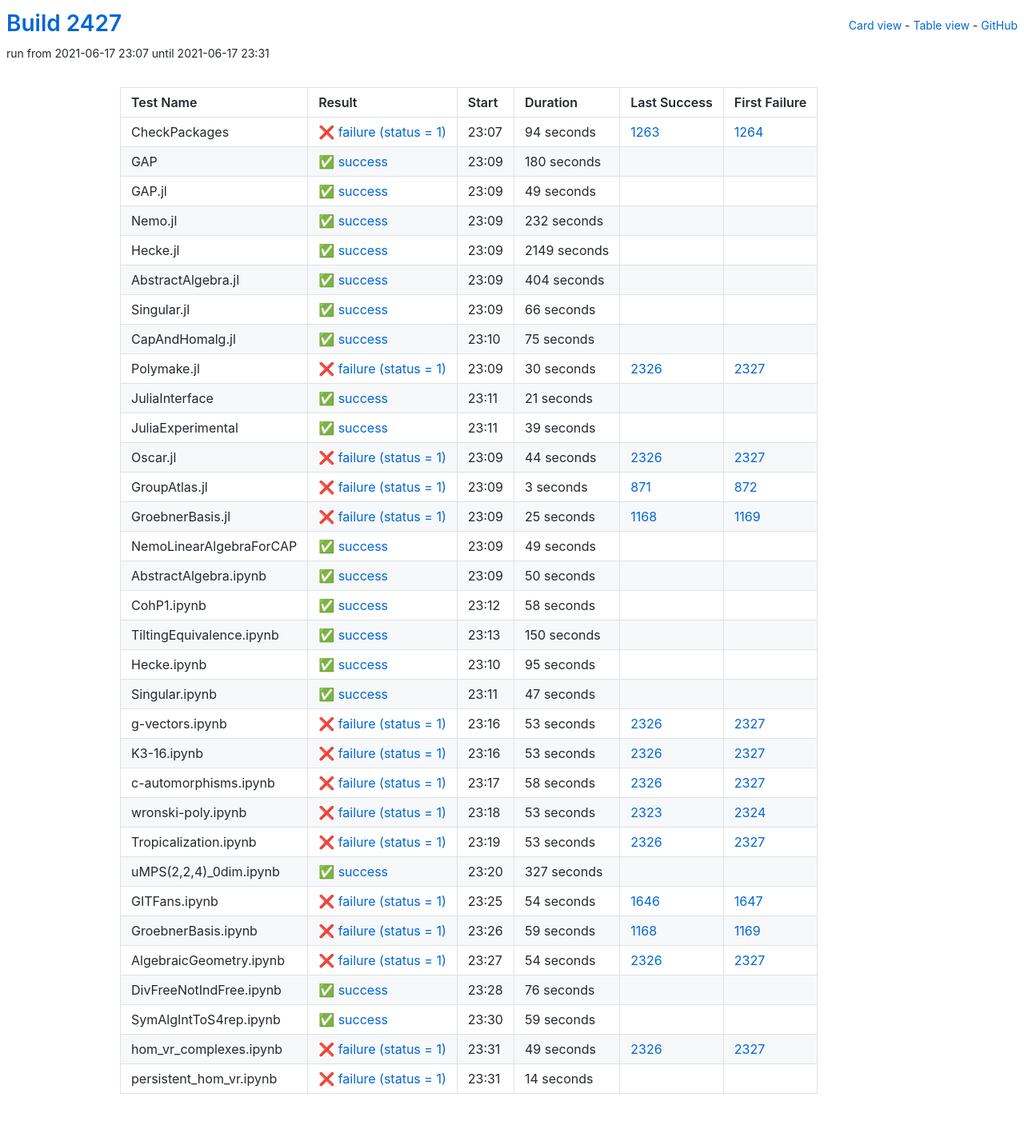
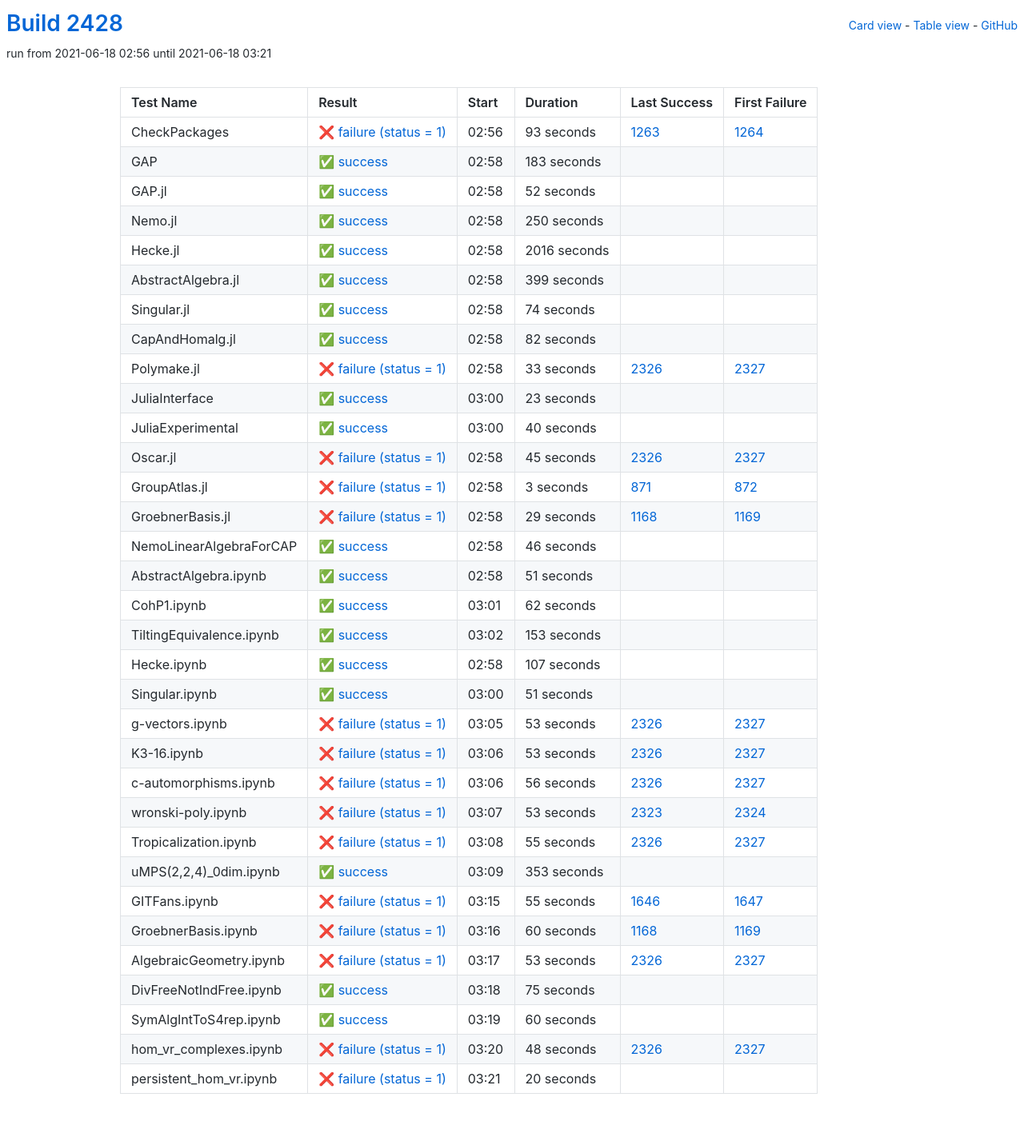
Before and after one commit to oscar-system/oscar-ci-status-stable, a Jekyll site: the page built from table.html, in a window 1280 px wide. Shown: the whole page at 80% size. Built offline with Jekyll 4.4.1, drawn with Linux system fonts in a browser that asks for light colours.

Commit message:
Build #2428

```diff
--- a/_data/ci.yml
+++ b/_data/ci.yml
@@ -1,6 +1,6 @@
 ---
-build: 2427
-build_url: https://oscarci.mathematik.uni-kl.de/job/oscar-stable/2427/
+build: 2428
+build_url: https://oscarci.mathematik.uni-kl.de/job/oscar-stable/2428/
 job: oscar-stable
 organization: oscar-system
 repo: oscar-ci-status-stable
@@ -8,152 +8,152 @@ repourl: https://github.com/oscar-system/oscar-ci-status-stable
 tests:
 - name: CheckPackages
   id: checkpackages
-  log: https://oscarci.mathematik.uni-kl.de/job/oscar-stable/2427/artifact/logs/build-2427/CheckPackages.log
-  start: 2021-06-17 23:07
+  log: https://oscarci.mathematik.uni-kl.de/job/oscar-stable/2428/artifact/logs/build-2428/CheckPackages.log
+  start: 2021-06-18 02:56
   success: false
   exitcode: 1
   status: failure
-  duration: 94
+  duration: 93
   last_success: 1263
   last_success_url: https://oscarci.mathematik.uni-kl.de/job/oscar-stable/1263/
   first_failure: 1264
   first_failure_url: https://oscarci.mathematik.uni-kl.de/job/oscar-stable/1264/
 - name: GAP
   id: gap
-  log: https://oscarci.mathematik.uni-kl.de/job/oscar-stable/2427/artifact/logs/build-2427/GAP.log
-  start: 2021-06-17 23:09
+  log: https://oscarci.mathematik.uni-kl.de/job/oscar-stable/2428/artifact/logs/build-2428/GAP.log
+  start: 2021-06-18 02:58
   success: true
   exitcode: 0
   status: success
-  duration: 180
+  duration: 183
   last_success: false
   last_success_url:
   first_failure: false
   first_failure_url:
 - name: GAP.jl
   id: gap-jl
-  log: https://oscarci.mathematik.uni-kl.de/job/oscar-stable/2427/artifact/logs/build-2427/GAP.jl.log
-  start: 2021-06-17 23:09
+  log: https://oscarci.mathematik.uni-kl.de/job/oscar-stable/2428/artifact/logs/build-2428/GAP.jl.log
+  start: 2021-06-18 02:58
   success: true
   exitcode: 0
   status: success
-  duration: 49
+  duration: 52
   last_success: false
   last_success_url:
   first_failure: false
   first_failure_url:
 - name: Nemo.jl
   id: nemo-jl
-  log: https://oscarci.mathematik.uni-kl.de/job/oscar-stable/2427/artifact/logs/build-2427/Nemo.jl.log
-  start: 2021-06-17 23:09
+  log: https://oscarci.mathematik.uni-kl.de/job/oscar-stable/2428/artifact/logs/build-2428/Nemo.jl.log
+  start: 2021-06-18 02:58
   success: true
   exitcode: 0
   status: success
-  duration: 232
+  duration: 250
   last_success: false
   last_success_url:
   first_failure: false
   first_failure_url:
 - name: Hecke.jl
   id: hecke-jl
-  log: https://oscarci.mathematik.uni-kl.de/job/oscar-stable/2427/artifact/logs/build-2427/Hecke.jl.log
-  start: 2021-06-17 23:09
+  log: https://oscarci.mathematik.uni-kl.de/job/oscar-stable/2428/artifact/logs/build-2428/Hecke.jl.log
+  start: 2021-06-18 02:58
   success: true
   exitcode: 0
   status: success
-  duration: 2149
+  duration: 2016
   last_success: false
   last_success_url:
   first_failure: false
   first_failure_url:
 - name: AbstractAlgebra.jl
   id: abstractalgebra-jl
-  log: https://oscarci.mathematik.uni-kl.de/job/oscar-stable/2427/artifact/logs/build-2427/AbstractAlgebra.jl.log
-  start: 2021-06-17 23:09
+  log: https://oscarci.mathematik.uni-kl.de/job/oscar-stable/2428/artifact/logs/build-2428/AbstractAlgebra.jl.log
+  start: 2021-06-18 02:58
   success: true
   exitcode: 0
   status: success
-  duration: 404
+  duration: 399
   last_success: false
   last_success_url:
   first_failure: false
   first_failure_url:
 - name: Singular.jl
   id: singular-jl
-  log: https://oscarci.mathematik.uni-kl.de/job/oscar-stable/2427/artifact/logs/build-2427/Singular.jl.log
-  start: 2021-06-17 23:09
+  log: https://oscarci.mathematik.uni-kl.de/job/oscar-stable/2428/artifact/logs/build-2428/Singular.jl.log
+  start: 2021-06-18 02:58
   success: true
   exitcode: 0
   status: success
-  duration: 66
+  duration: 74
   last_success: false
   last_success_url:
   first_failure: false
   first_failure_url:
 - name: CapAndHomalg.jl
   id: capandhomalg-jl
-  log: https://oscarci.mathematik.uni-kl.de/job/oscar-stable/2427/artifact/logs/build-2427/CapAndHomalg.jl.log
-  start: 2021-06-17 23:10
+  log: https://oscarci.mathematik.uni-kl.de/job/oscar-stable/2428/artifact/logs/build-2428/CapAndHomalg.jl.log
+  start: 2021-06-18 02:58
   success: true
   exitcode: 0
   status: success
-  duration: 75
+  duration: 82
   last_success: false
   last_success_url:
   first_failure: false
   first_failure_url:
 - name: Polymake.jl
   id: polymake-jl
-  log: https://oscarci.mathematik.uni-kl.de/job/oscar-stable/2427/artifact/logs/build-2427/Polymake.jl.log
-  start: 2021-06-17 23:09
+  log: https://oscarci.mathematik.uni-kl.de/job/oscar-stable/2428/artifact/logs/build-2428/Polymake.jl.log
+  start: 2021-06-18 02:58
   success: false
   exitcode: 1
   status: failure
-  duration: 30
+  duration: 33
   last_success: 2326
   last_success_url: https://oscarci.mathematik.uni-kl.de/job/oscar-stable/2326/
   first_failure: 2327
   first_failure_url: https://oscarci.mathematik.uni-kl.de/job/oscar-stable/2327/
 - name: JuliaInterface
   id: juliainterface
-  log: https://oscarci.mathematik.uni-kl.de/job/oscar-stable/2427/artifact/logs/build-2427/JuliaInterface.log
-  start: 2021-06-17 23:11
+  log: https://oscarci.mathematik.uni-kl.de/job/oscar-stable/2428/artifact/logs/build-2428/JuliaInterface.log
+  start: 2021-06-18 03:00
   success: true
   exitcode: 0
   status: success
-  duration: 21
+  duration: 23
   last_success: false
   last_success_url:
   first_failure: false
   first_failure_url:
 - name: JuliaExperimental
   id: juliaexperimental
-  log: https://oscarci.mathematik.uni-kl.de/job/oscar-stable/2427/artifact/logs/build-2427/JuliaExperimental.log
-  start: 2021-06-17 23:11
+  log: https://oscarci.mathematik.uni-kl.de/job/oscar-stable/2428/artifact/logs/build-2428/JuliaExperimental.log
+  start: 2021-06-18 03:00
   success: true
   exitcode: 0
   status: success
-  duration: 39
+  duration: 40
   last_success: false
   last_success_url:
   first_failure: false
   first_failure_url:
 - name: Oscar.jl
   id: oscar-jl
-  log: https://oscarci.mathematik.uni-kl.de/job/oscar-stable/2427/artifact/logs/build-2427/Oscar.jl.log
-  start: 2021-06-17 23:09
+  log: https://oscarci.mathematik.uni-kl.de/job/oscar-stable/2428/artifact/logs/build-2428/Oscar.jl.log
+  start: 2021-06-18 02:58
   success: false
   exitcode: 1
   status: failure
-  duration: 44
+  duration: 45
   last_success: 2326
   last_success_url: https://oscarci.mathematik.uni-kl.de/job/oscar-stable/2326/
   first_failure: 2327
   first_failure_url: https://oscarci.mathematik.uni-kl.de/job/oscar-stable/2327/
 - name: GroupAtlas.jl
   id: groupatlas-jl
-  log: https://oscarci.mathematik.uni-kl.de/job/oscar-stable/2427/artifact/logs/build-2427/GroupAtlas.jl.log
-  start: 2021-06-17 23:09
+  log: https://oscarci.mathematik.uni-kl.de/job/oscar-stable/2428/artifact/logs/build-2428/GroupAtlas.jl.log
+  start: 2021-06-18 02:58
   success: false
   exitcode: 1
   status: failure
@@ -164,92 +164,92 @@ tests:
   first_failure_url: https://oscarci.mathematik.uni-kl.de/job/oscar-stable/872/
 - name: GroebnerBasis.jl
   id: groebnerbasis-jl
-  log: https://oscarci.mathematik.uni-kl.de/job/oscar-stable/2427/artifact/logs/build-2427/GroebnerBasis.jl.log
-  start: 2021-06-17 23:09
+  log: https://oscarci.mathematik.uni-kl.de/job/oscar-stable/2428/artifact/logs/build-2428/GroebnerBasis.jl.log
+  start: 2021-06-18 02:58
   success: false
   exitcode: 1
   status: failure
-  duration: 25
+  duration: 29
   last_success: 1168
   last_success_url: https://oscarci.mathematik.uni-kl.de/job/oscar-stable/1168/
   first_failure: 1169
   first_failure_url: https://oscarci.mathematik.uni-kl.de/job/oscar-stable/1169/
 - name: NemoLinearAlgebraForCAP
   id: nemolinearalgebraforcap
-  log: https://oscarci.mathematik.uni-kl.de/job/oscar-stable/2427/artifact/logs/build-2427/NemoLinearAlgebraForCAP.log
-  start: 2021-06-17 23:09
+  log: https://oscarci.mathematik.uni-kl.de/job/oscar-stable/2428/artifact/logs/build-2428/NemoLinearAlgebraForCAP.log
+  start: 2021-06-18 02:58
   success: true
   exitcode: 0
   status: success
-  duration: 49
+  duration: 46
   last_success: false
   last_success_url:
   first_failure: false
   first_failure_url:
 - name: AbstractAlgebra.ipynb
   id: abstractalgebra-ipynb
-  log: https://oscarci.mathematik.uni-kl.de/job/oscar-stable/2427/artifact/logs/build-2427/AbstractAlgebra.ipynb.log
-  start: 2021-06-17 23:09
+  log: https://oscarci.mathematik.uni-kl.de/job/oscar-stable/2428/artifact/logs/build-2428/AbstractAlgebra.ipynb.log
+  start: 2021-06-18 02:58
   success: true
   exitcode: 0
   status: success
-  duration: 50
+  duration: 51
   last_success: false
   last_success_url:
   first_failure: false
   first_failure_url:
 - name: CohP1.ipynb
   id: cohp1-ipynb
-  log: https://oscarci.mathematik.uni-kl.de/job/oscar-stable/2427/artifact/logs/build-2427/CohP1.ipynb.log
-  start: 2021-06-17 23:12
+  log: https://oscarci.mathematik.uni-kl.de/job/oscar-stable/2428/artifact/logs/build-2428/CohP1.ipynb.log
+  start: 2021-06-18 03:01
   success: true
   exitcode: 0
   status: success
-  duration: 58
+  duration: 62
   last_success: false
   last_success_url:
   first_failure: false
   first_failure_url:
 - name: TiltingEquivalence.ipynb
   id: tiltingequivalence-ipynb
-  log: https://oscarci.mathematik.uni-kl.de/job/oscar-stable/2427/artifact/logs/build-2427/TiltingEquivalence.ipynb.log
-  start: 2021-06-17 23:13
+  log: https://oscarci.mathematik.uni-kl.de/job/oscar-stable/2428/artifact/logs/build-2428/TiltingEquivalence.ipynb.log
+  start: 2021-06-18 03:02
   success: true
   exitcode: 0
   status: success
-  duration: 150
+  duration: 153
   last_success: false
   last_success_url:
   first_failure: false
   first_failure_url:
 - name: Hecke.ipynb
   id: hecke-ipynb
-  log: https://oscarci.mathematik.uni-kl.de/job/oscar-stable/2427/artifact/logs/build-2427/Hecke.ipynb.log
-  start: 2021-06-17 23:10
+  log: https://oscarci.mathematik.uni-kl.de/job/oscar-stable/2428/artifact/logs/build-2428/Hecke.ipynb.log
+  start: 2021-06-18 02:58
   success: true
   exitcode: 0
   status: success
-  duration: 95
+  duration: 107
   last_success: false
   last_success_url:
   first_failure: false
   first_failure_url:
 - name: Singular.ipynb
   id: singular-ipynb
-  log: https://oscarci.mathematik.uni-kl.de/job/oscar-stable/2427/artifact/logs/build-2427/Singular.ipynb.log
-  start: 2021-06-17 23:11
+  log: https://oscarci.mathematik.uni-kl.de/job/oscar-stable/2428/artifact/logs/build-2428/Singular.ipynb.log
+  start: 2021-06-18 03:00
   success: true
   exitcode: 0
   status: success
-  duration: 47
+  duration: 51
   last_success: false
   last_success_url:
   first_failure: false
   first_failure_url:
 - name: g-vectors.ipynb
   id: g-vectors-ipynb
-  log: https://oscarci.mathematik.uni-kl.de/job/oscar-stable/2427/artifact/logs/build-2427/g-vectors.ipynb.log
-  start: 2021-06-17 23:16
+  log: https://oscarci.mathematik.uni-kl.de/job/oscar-stable/2428/artifact/logs/build-2428/g-vectors.ipynb.log
+  start: 2021-06-18 03:05
   success: false
   exitcode: 1
   status: failure
@@ -260,8 +260,8 @@ tests:
   first_failure_url: https://oscarci.mathematik.uni-kl.de/job/oscar-stable/2327/
 - name: K3-16.ipynb
   id: k3-16-ipynb
-  log: https://oscarci.mathematik.uni-kl.de/job/oscar-stable/2427/artifact/logs/build-2427/K3-16.ipynb.log
-  start: 2021-06-17 23:16
+  log: https://oscarci.mathematik.uni-kl.de/job/oscar-stable/2428/artifact/logs/build-2428/K3-16.ipynb.log
+  start: 2021-06-18 03:06
   success: false
   exitcode: 1
   status: failure
@@ -272,20 +272,20 @@ tests:
   first_failure_url: https://oscarci.mathematik.uni-kl.de/job/oscar-stable/2327/
 - name: c-automorphisms.ipynb
   id: c-automorphisms-ipynb
-  log: https://oscarci.mathematik.uni-kl.de/job/oscar-stable/2427/artifact/logs/build-2427/c-automorphisms.ipynb.log
-  start: 2021-06-17 23:17
+  log: https://oscarci.mathematik.uni-kl.de/job/oscar-stable/2428/artifact/logs/build-2428/c-automorphisms.ipynb.log
+  start: 2021-06-18 03:06
   success: false
   exitcode: 1
   status: failure
-  duration: 58
+  duration: 56
   last_success: 2326
   last_success_url: https://oscarci.mathematik.uni-kl.de/job/oscar-stable/2326/
   first_failure: 2327
   first_failure_url: https://oscarci.mathematik.uni-kl.de/job/oscar-stable/2327/
 - name: wronski-poly.ipynb
   id: wronski-poly-ipynb
-  log: https://oscarci.mathematik.uni-kl.de/job/oscar-stable/2427/artifact/logs/build-2427/wronski-poly.ipynb.log
-  start: 2021-06-17 23:18
+  log: https://oscarci.mathematik.uni-kl.de/job/oscar-stable/2428/artifact/logs/build-2428/wronski-poly.ipynb.log
+  start: 2021-06-18 03:07
   success: false
   exitcode: 1
   status: failure
@@ -296,8 +296,56 @@ tests:
   first_failure_url: https://oscarci.mathematik.uni-kl.de/job/oscar-stable/2324/
 - name: Tropicalization.ipynb
   id: tropicalization-ipynb
-  log: https://oscarci.mathematik.uni-kl.de/job/oscar-stable/2427/artifact/logs/build-2427/Tropicalization.ipynb.log
-  start: 2021-06-17 23:19
+  log: https://oscarci.mathematik.uni-kl.de/job/oscar-stable/2428/artifact/logs/build-2428/Tropicalization.ipynb.log
+  start: 2021-06-18 03:08
+  success: false
+  exitcode: 1
+  status: failure
+  duration: 55
+  last_success: 2326
+  last_success_url: https://oscarci.mathematik.uni-kl.de/job/oscar-stable/2326/
+  first_failure: 2327
+  first_failure_url: https://oscarci.mathematik.uni-kl.de/job/oscar-stable/2327/
+- name: uMPS(2,2,4)_0dim.ipynb
+  id: umps-2-2-4-0dim-ipynb
+  log: https://oscarci.mathematik.uni-kl.de/job/oscar-stable/2428/artifact/logs/build-2428/uMPS-2-2-4-_0dim.ipynb.log
+  start: 2021-06-18 03:09
+  success: true
+  exitcode: 0
+  status: success
+  duration: 353
+  last_success: false
+  last_success_url:
+  first_failure: false
+  first_failure_url:
+- name: GITFans.ipynb
+  id: gitfans-ipynb
+  log: https://oscarci.mathematik.uni-kl.de/job/oscar-stable/2428/artifact/logs/build-2428/GITFans.ipynb.log
+  start: 2021-06-18 03:15
+  success: false
+  exitcode: 1
+  status: failure
+  duration: 55
+  last_success: 1646
+  last_success_url: https://oscarci.mathematik.uni-kl.de/job/oscar-stable/1646/
+  first_failure: 1647
+  first_failure_url: https://oscarci.mathematik.uni-kl.de/job/oscar-stable/1647/
+- name: GroebnerBasis.ipynb
+  id: groebnerbasis-ipynb
+  log: https://oscarci.mathematik.uni-kl.de/job/oscar-stable/2428/artifact/logs/build-2428/GroebnerBasis.ipynb.log
+  start: 2021-06-18 03:16
+  success: false
+  exitcode: 1
+  status: failure
+  duration: 60
+  last_success: 1168
+  last_success_url: https://oscarci.mathematik.uni-kl.de/job/oscar-stable/1168/
+  first_failure: 1169
+  first_failure_url: https://oscarci.mathematik.uni-kl.de/job/oscar-stable/1169/
+- name: AlgebraicGeometry.ipynb
+  id: algebraicgeometry-ipynb
+  log: https://oscarci.mathematik.uni-kl.de/job/oscar-stable/2428/artifact/logs/build-2428/AlgebraicGeometry.ipynb.log
+  start: 2021-06-18 03:17
   success: false
   exitcode: 1
   status: failure
@@ -306,98 +354,50 @@ tests:
   last_success_url: https://oscarci.mathematik.uni-kl.de/job/oscar-stable/2326/
   first_failure: 2327
   first_failure_url: https://oscarci.mathematik.uni-kl.de/job/oscar-stable/2327/
-- name: uMPS(2,2,4)_0dim.ipynb
-  id: umps-2-2-4-0dim-ipynb
-  log: https://oscarci.mathematik.uni-kl.de/job/oscar-stable/2427/artifact/logs/build-2427/uMPS-2-2-4-_0dim.ipynb.log
-  start: 2021-06-17 23:20
+- name: DivFreeNotIndFree.ipynb
+  id: divfreenotindfree-ipynb
+  log: https://oscarci.mathematik.uni-kl.de/job/oscar-stable/2428/artifact/logs/build-2428/DivFreeNotIndFree.ipynb.log
+  start: 2021-06-18 03:18
   success: true
   exitcode: 0
   status: success
-  duration: 327
-  last_success: false
-  last_success_url:
-  first_failure: false
-  first_failure_url:
-- name: GITFans.ipynb
-  id: gitfans-ipynb
-  log: https://oscarci.mathematik.uni-kl.de/job/oscar-stable/2427/artifact/logs/build-2427/GITFans.ipynb.log
-  start: 2021-06-17 23:25
-  success: false
-  exitcode: 1
-  status: failure
-  duration: 54
-  last_success: 1646
-  last_success_url: https://oscarci.mathematik.uni-kl.de/job/oscar-stable/1646/
-  first_failure: 1647
-  first_failure_url: https://oscarci.mathematik.uni-kl.de/job/oscar-stable/1647/
-- name: GroebnerBasis.ipynb
-  id: groebnerbasis-ipynb
-  log: https://oscarci.mathematik.uni-kl.de/job/oscar-stable/2427/artifact/logs/build-2427/GroebnerBasis.ipynb.log
-  start: 2021-06-17 23:26
-  success: false
-  exitcode: 1
-  status: failure
-  duration: 59
-  last_success: 1168
-  last_success_url: https://oscarci.mathematik.uni-kl.de/job/oscar-stable/1168/
-  first_failure: 1169
-  first_failure_url: https://oscarci.mathematik.uni-kl.de/job/oscar-stable/1169/
-- name: AlgebraicGeometry.ipynb
-  id: algebraicgeometry-ipynb
-  log: https://oscarci.mathematik.uni-kl.de/job/oscar-stable/2427/artifact/logs/build-2427/AlgebraicGeometry.ipynb.log
-  start: 2021-06-17 23:27
-  success: false
-  exitcode: 1
-  status: failure
-  duration: 54
-  last_success: 2326
-  last_success_url: https://oscarci.mathematik.uni-kl.de/job/oscar-stable/2326/
-  first_failure: 2327
-  first_failure_url: https://oscarci.mathematik.uni-kl.de/job/oscar-stable/2327/
-- name: DivFreeNotIndFree.ipynb
-  id: divfreenotindfree-ipynb
-  log: https://oscarci.mathematik.uni-kl.de/job/oscar-stable/2427/artifact/logs/build-2427/DivFreeNotIndFree.ipynb.log
-  start: 2021-06-17 23:28
-  success: true
-  exitcode: 0
-  status: success
-  duration: 76
+  duration: 75
   last_success: false
   last_success_url:
   first_failure: false
   first_failure_url:
 - name: SymAlgIntToS4rep.ipynb
   id: symalginttos4rep-ipynb
-  log: https://oscarci.mathematik.uni-kl.de/job/oscar-stable/2427/artifact/logs/build-2427/SymAlgIntToS4rep.ipynb.log
-  start: 2021-06-17 23:30
+  log: https://oscarci.mathematik.uni-kl.de/job/oscar-stable/2428/artifact/logs/build-2428/SymAlgIntToS4rep.ipynb.log
+  start: 2021-06-18 03:19
   success: true
   exitcode: 0
   status: success
-  duration: 59
+  duration: 60
   last_success: false
   last_success_url:
   first_failure: false
   first_failure_url:
 - name: hom_vr_complexes.ipynb
   id: hom-vr-complexes-ipynb
-  log: https://oscarci.mathematik.uni-kl.de/job/oscar-stable/2427/artifact/logs/build-2427/hom_vr_complexes.ipynb.log
-  start: 2021-06-17 23:31
+  log: https://oscarci.mathematik.uni-kl.de/job/oscar-stable/2428/artifact/logs/build-2428/hom_vr_complexes.ipynb.log
+  start: 2021-06-18 03:20
   success: false
   exitcode: 1
   status: failure
-  duration: 49
+  duration: 48
   last_success: 2326
   last_success_url: https://oscarci.mathematik.uni-kl.de/job/oscar-stable/2326/
   first_failure: 2327
   first_failure_url: https://oscarci.mathematik.uni-kl.de/job/oscar-stable/2327/
 - name: persistent_hom_vr.ipynb
   id: persistent-hom-vr-ipynb
-  log: https://oscarci.mathematik.uni-kl.de/job/oscar-stable/2427/artifact/logs/build-2427/persistent_hom_vr.ipynb.log
-  start: 2021-06-17 23:31
+  log: https://oscarci.mathematik.uni-kl.de/job/oscar-stable/2428/artifact/logs/build-2428/persistent_hom_vr.ipynb.log
+  start: 2021-06-18 03:21
   success: false
   exitcode: 1
   status: failure
-  duration: 14
+  duration: 20
   last_success: false
   last_success_url:
   first_failure: false
```
Also changed, not shown: README.md.
